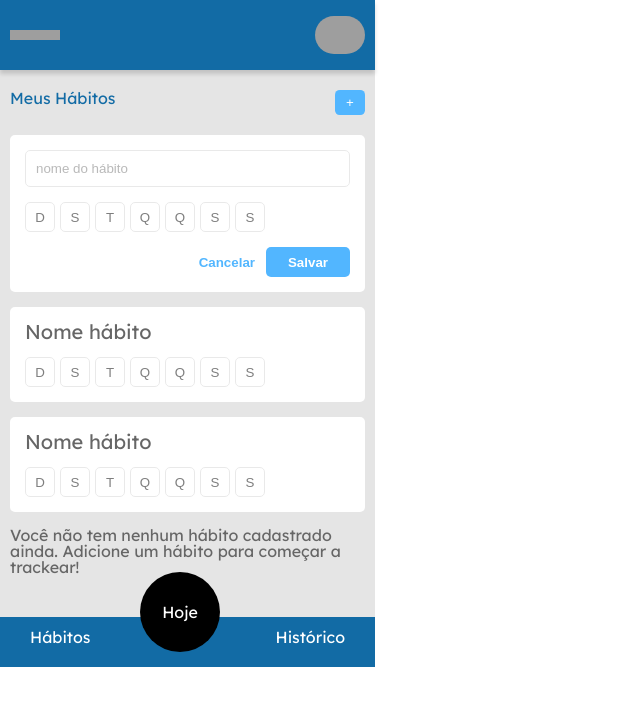
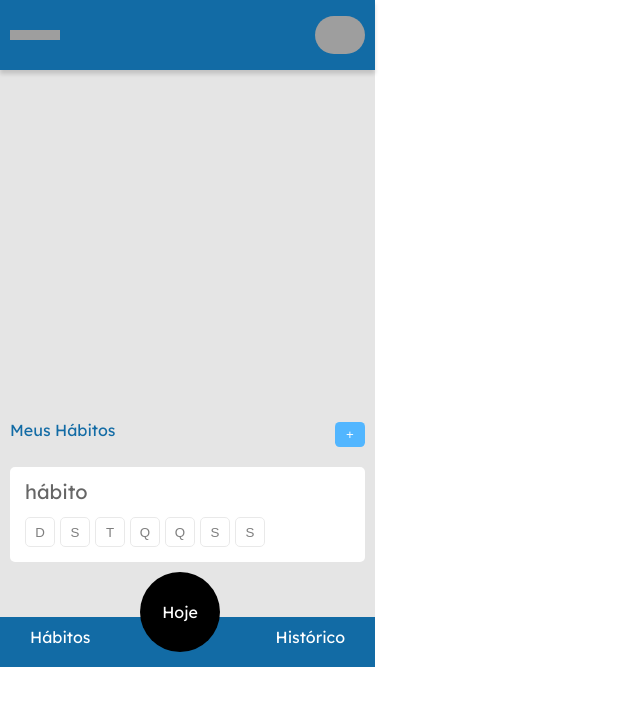
Before and after one commit to draxter-07/P11-TrackIt, a React (Vite) app: page /habitos in a window 1280 px wide. Shown: the top 706 px of the page, without its empty margins (0-640 px from the left). Built offline with nearby package versions, Linux system fonts and the light colour scheme; grey boxes are pictures that could not be loaded.

Commit message:
Início do desenvolvimento da interatividade na página Hábitos

```diff
--- a/src/pages/HabsPage.jsx
+++ b/src/pages/HabsPage.jsx
@@ -1,55 +1,31 @@
 import Top from './comps/Top.jsx'
 import Bottom from './comps/Bottom.jsx'
 import styled from 'styled-components'
+import { useState } from 'react'
 
 export default function HabsPage(){
     let dias = ['Domingo', 'Segunda', 'Terça', 'Quarta', 'Quinta', 'Sexta', 'Sábado']
-    return(
-        <>
-        <Top/>
-        <All>
-            <MyHabs>
-                Meus Hábitos
-                <button>+</button>
-            </MyHabs>
-            <CreateHab>
-                <input placeholder="nome do hábito"></input>
-                <Dias>
-                    {dias.map((dia)=>
-                        <button day={dia}>{dia[0]}</button>
-                    )
+    let [selectDays, setSelectDays] = useState([])
+    let [createArea, setCreateArea] = useState('none');
+    let habs = ['hábito'];
+    const CreateHab = styled.div`
+        width: 100%;
+        padding: 15px;
+        height: auto;
+        background: white;
+        margin: 0px 0px 15px;
+        border-radius: 5px;
+        display: ${createArea};
+        input{
+            box-sizing: border-box;
+            background: #FFFFFF;
+            border: 1px solid #D5D5D5;
+            border-radius: 5px;
+            width: 100%;
+            padding: 10px;
+            opacity: 0.5;
         }
-                </Dias>
-                <Botoes>
-                    <button>Cancelar</button>
-                    <button>Salvar</button>
-                </Botoes>
-            </CreateHab>
-            <Hab>
-                Nome hábito
-                <Dias>
-                    {dias.map((dia)=>
-                        <button day={dia}>{dia[0]}</button>
-                    )
-                    }
-                </Dias>
-            </Hab>
-            <Hab>
-                Nome hábito
-                <Dias>
-                    {dias.map((dia)=>
-                        <button day={dia}>{dia[0]}</button>
-                    )
-                    }
-                </Dias>
-            </Hab>
-            Você não tem nenhum hábito cadastrado ainda. Adicione um hábito para começar a trackear!
-        </All>
-        <Bottom/>
-        </>
-    )
-}
-
+    `
     const All = styled.div`
         box-sizing: border-box;
         background: #E5E5E5;
@@ -81,23 +57,6 @@ const MyHabs = styled.div`
             border: none;
             text-align: center;
             margin: 0px;
-    }
-`
-const CreateHab = styled.div`
-    width: 100%;
-    padding: 15px;
-    height: auto;
-    background: white;
-    margin: 0px 0px 15px;
-    border-radius: 5px;
-    input{
-        box-sizing: border-box;
-        background: #FFFFFF;
-        border: 1px solid #D5D5D5;
-        border-radius: 5px;
-        width: 100%;
-        padding: 10px;
-        opacity: 0.5;
         }
     `
     const Dias = styled.div`
@@ -151,5 +110,79 @@ const Hab = styled.div`
         margin: 0px 0px 15px;
         border-radius: 5px;
         font-size: 20px;
-
     `
+    function criar_hab(){
+        setCreateArea('inline');
+    }
+    function criar_hab_cancel(){
+        setCreateArea('none');
+    }
+    function select_day(e){
+        let id = e.target.id;
+        let new_set = [...selectDays];
+        new_set.push(id);
+        setSelectDays(new_set);
+    }
+    if (habs.length == 0){
+        return(
+            <>
+                <Top/>
+                <All>
+                    <MyHabs>
+                        Meus Hábitos
+                        <button data-test="habit-create-btn" onClick={criar_hab}>+</button>
+                    </MyHabs>
+                    <CreateHab data-test="habit-create-container">
+                        <input placeholder="nome do hábito" data-test="habit-name-input"></input>
+                        <Dias>
+                            {dias.map((dia)=>
+                                <button id={dia} data-test="habit-day">{dia[0]}</button>
+                            )}
+                        </Dias>
+                        <Botoes>
+                            <button data-test="habit-create-cancel-btn" onClick={criar_hab_cancel}>Cancelar</button>
+                            <button data-test="habit-create-save-btn">Salvar</button>
+                        </Botoes>
+                    </CreateHab>
+                    Você não tem nenhum hábito cadastrado ainda. Adicione um hábito para começar a trackear!
+                </All>
+                <Bottom/>
+            </>
+            )
+    }
+    return(
+        <>
+        <Top/>
+        <All>
+            <div>{selectDays}</div>
+            <MyHabs>
+                Meus Hábitos
+                <button data-test="habit-create-btn" onClick={criar_hab}>+</button>
+            </MyHabs>
+            <CreateHab data-test="habit-create-container">
+                <input placeholder="nome do hábito" data-test="habit-name-input"></input>
+                <Dias>
+                    {dias.map((dia)=>
+                        <button id={dia} data-test="habit-day" onClick={(e) => select_day(e)}>{dia[0]}</button>
+                    )}
+                </Dias>
+                <Botoes>
+                    <button data-test="habit-create-cancel-btn" onClick={criar_hab_cancel}>Cancelar</button>
+                    <button data-test="habit-create-save-btn">Salvar</button>
+                </Botoes>
+            </CreateHab>
+            {habs.map((habito)=>
+                <Hab>
+                    {habito}
+                    <Dias>
+                        {dias.map((dia)=>
+                            <button day={dia}>{dia[0]}</button>
+                        )}
+                    </Dias>
+                </Hab>
+            )}
+        </All>
+        <Bottom/>
+        </>
+    )
+}
--- a/src/pages/comps/Bottom.jsx
+++ b/src/pages/comps/Bottom.jsx
@@ -3,10 +3,10 @@ import { Link } from 'react-router-dom'
 
 export default function Bottom(){
     return(
-        <Bot>
-            <Link  to="/habitos">Hábitos</Link>
-            <Redonda><Link  to="/hoje">Hoje</Link></Redonda>
-            <Link  to="/habitos">Histórico</Link>
+        <Bot data-test="menu">
+            <Link to="/habitos" data-test="habit-link">Hábitos</Link>
+            <Redonda data-test="today-link"><Link to="/hoje">Hoje</Link></Redonda>
+            <Link to="/historico" data-test="history-link">Histórico</Link>
         </Bot>
     )
 }
--- a/src/pages/comps/Top.jsx
+++ b/src/pages/comps/Top.jsx
@@ -2,7 +2,7 @@ import styled from "styled-components"
 
 export default function Top(){
     return(
-        <Topo>
+        <Topo data-test="header">
             <img src="https://imagepng.org/wp-content/uploads/2017/10/quadrado-preto-1.png"></img>
             <img src="https://imagepng.org/wp-content/uploads/2017/10/quadrado-preto-1.png"></img>
         </Topo>
```
Lines whose indentation alone changed are shown as unchanged.
